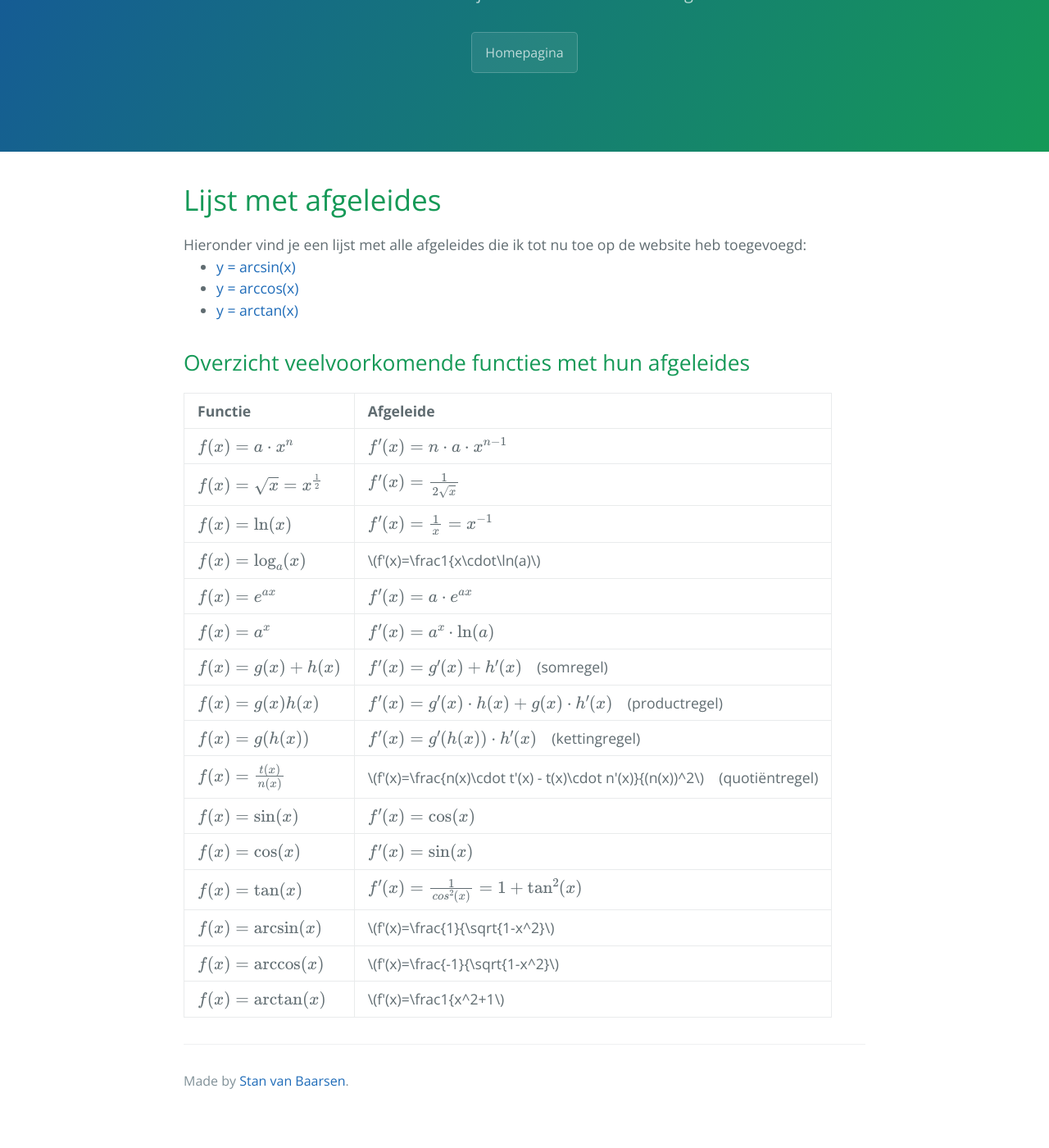
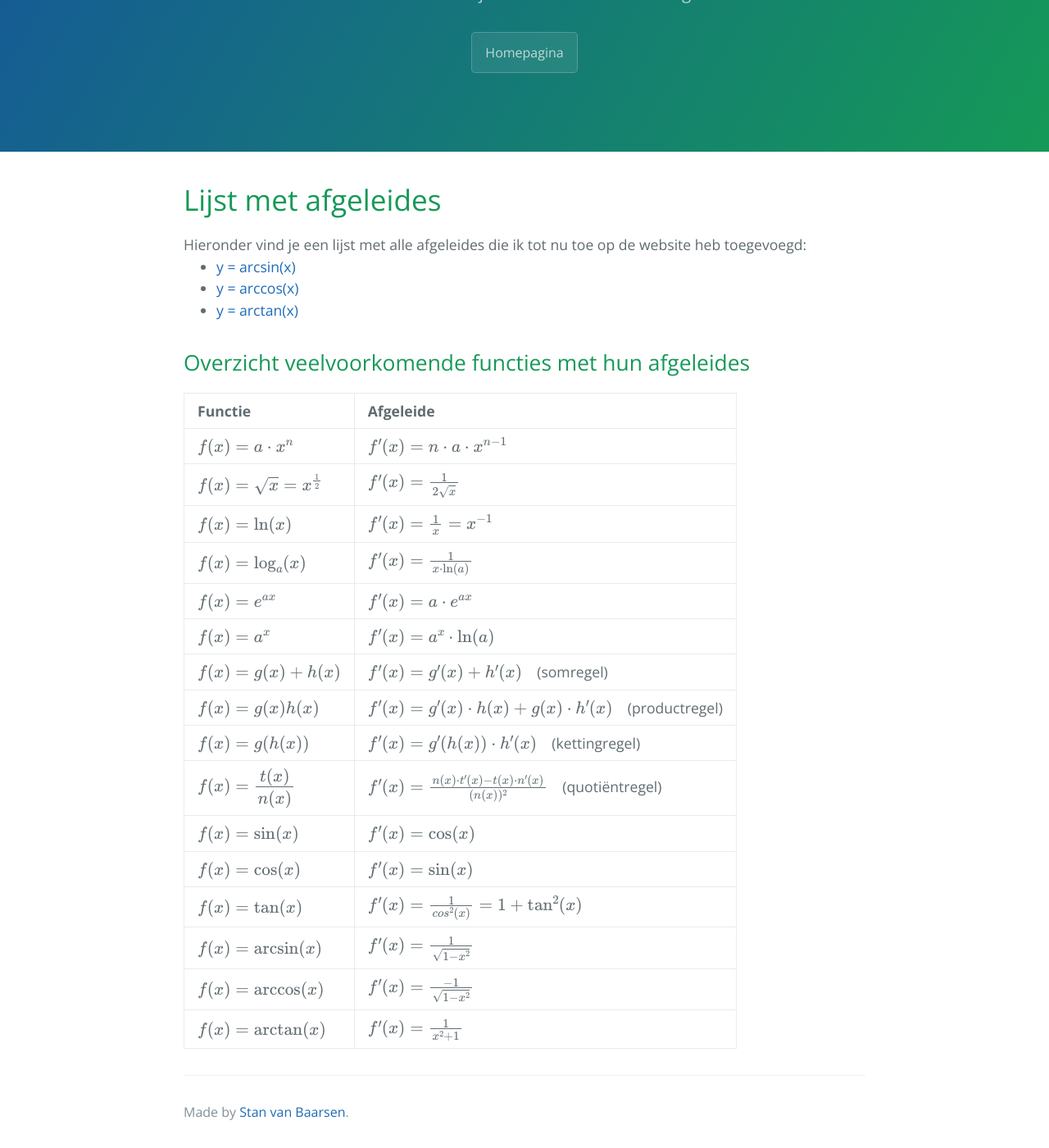
Before and after one commit to wiskundevragen/wiskundevragen.github.io, a Jekyll site: the page built from afgeleides/afgeleides.html, in a window 1280 px wide and 1400 px high, scrolled down 198 px. Shown: the whole window at 82% size. Built offline with Jekyll 4.4.1, drawn with Linux system fonts in a browser that asks for light colours; before the commit the page ends 1560 px from its top, so only the background shows below that; some of the changed text lies outside the part shown.

Commit message:
fix various typos

```diff
--- a/_config.yml
+++ b/_config.yml
@@ -1,5 +1,5 @@
 title: Wiskunde Vragen
-description: Dé website voor al je brandende wiskunde vragen!
+description: Dé website voor al je brandende wiskundevragen!
 theme: jekyll-theme-cayman
 google_analytics: UA-157507939-1
 defaults:
--- a/afgeleides/afgeleides.html
+++ b/afgeleides/afgeleides.html
@@ -33,7 +33,7 @@ Hieronder vind je een lijst met alle afgeleides die ik tot nu toe op de website
 	</tr>
 	<tr>
 		<td>\(f(x)=\log_a(x)\)</td>
-		<td>\(f'(x)=\frac1{x\cdot\ln(a)\)</td>
+		<td>\(f'(x)=\frac1{x\cdot\ln(a)}\)</td>
 	</tr>
 	<tr>
 		<td>\(f(x)=e^{ax}\)</td>
@@ -56,8 +56,8 @@ Hieronder vind je een lijst met alle afgeleides die ik tot nu toe op de website
 		<td>\(f'(x)=g'(h(x))\cdot h'(x)\)&nbsp; &nbsp; (kettingregel)</td>
 	</tr>
 	<tr>
-		<td>\(f(x)=\frac{t(x)}{n(x)}\)</td>
-		<td>\(f'(x)=\frac{n(x)\cdot t'(x) - t(x)\cdot n'(x)}{(n(x))^2\)&nbsp; &nbsp; (quotiëntregel)</td>
+		<td>\(f(x)=\dfrac{t(x)}{n(x)}\)</td>
+		<td>\(f'(x)=\frac{n(x)\cdot t'(x) - t(x)\cdot n'(x)}{(n(x))^2}\)&nbsp; &nbsp; (quotiëntregel)</td>
 	</tr>
 	<tr>
 		<td>\(f(x)=\sin(x)\)</td>
@@ -73,14 +73,14 @@ Hieronder vind je een lijst met alle afgeleides die ik tot nu toe op de website
 	</tr>
 	<tr>
 		<td>\(f(x)=\arcsin(x)\)</td>
-		<td>\(f'(x)=\frac{1}{\sqrt{1-x^2}\)</td>
+		<td>\(f'(x)=\frac{1}{\sqrt{1-x^2}}\)</td>
 	</tr>
 	<tr>
 		<td>\(f(x)=\arccos(x)\)</td>
-		<td>\(f'(x)=\frac{-1}{\sqrt{1-x^2}\)</td>
+		<td>\(f'(x)=\frac{-1}{\sqrt{1-x^2}}\)</td>
 	</tr>
 	<tr>
 		<td>\(f(x)=\arctan(x)\)</td>
-		<td>\(f'(x)=\frac1{x^2+1\)</td>
+		<td>\(f'(x)=\frac1{x^2+1}\)</td>
 	</tr>
 </table>
```
